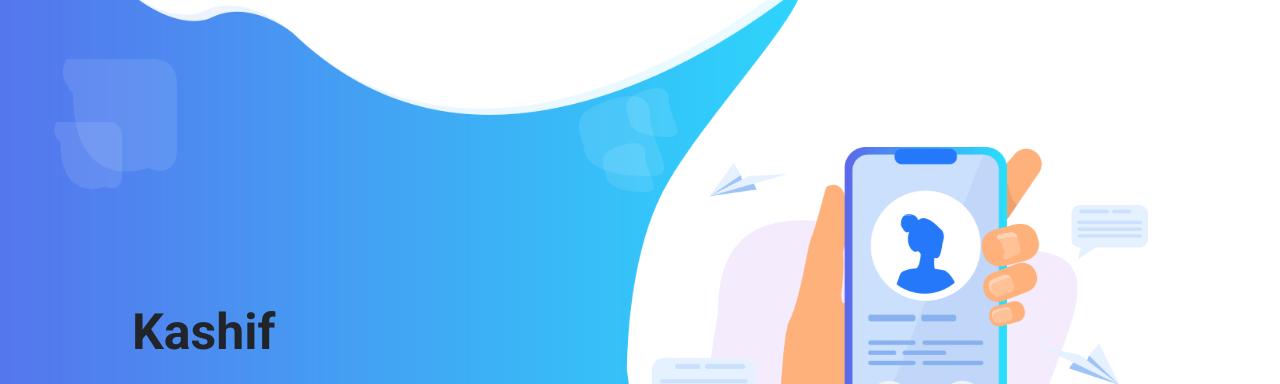
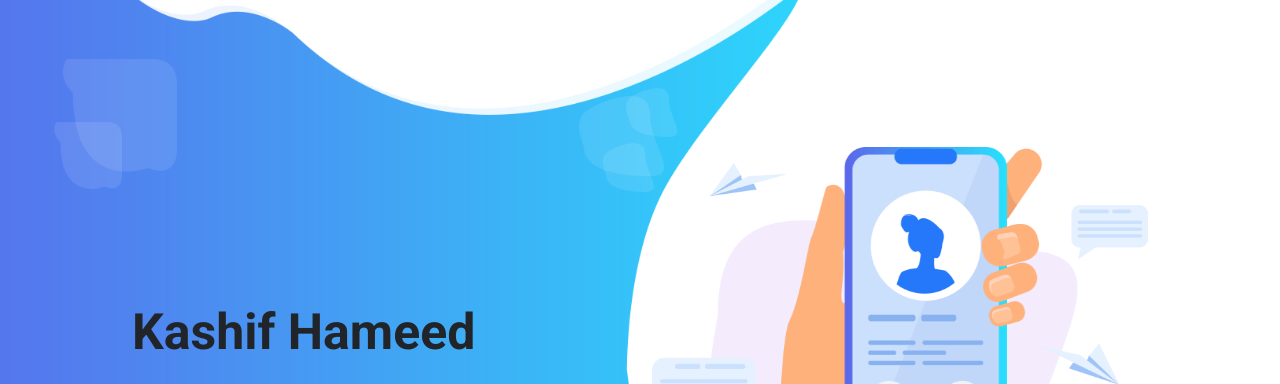
Before and after one commit to kaxh0340/FYPProject, a plain HTML site: page index.html in a window 1280 px wide. Shown: the part 103-487 px from the top of the page. Drawn offline with Linux system fonts and the light colour scheme.

Commit message:
Update index.html

```diff
--- a/index.html
+++ b/index.html
@@ -174,7 +174,7 @@ https://templatemo.com/tm-570-chain-app-dev
               <div class="left-content show-up header-text wow fadeInLeft" data-wow-duration="1s" data-wow-delay="1s">
                 <div class="row">
                   <div class="col-lg-12">
-                    <h2>Kashif </h2>
+                    <h2>Kashif Hameed </h2>
                   </div>
                   <div class="col-lg-12">
                     <div class="white-button first-button scroll-to-section">
```
